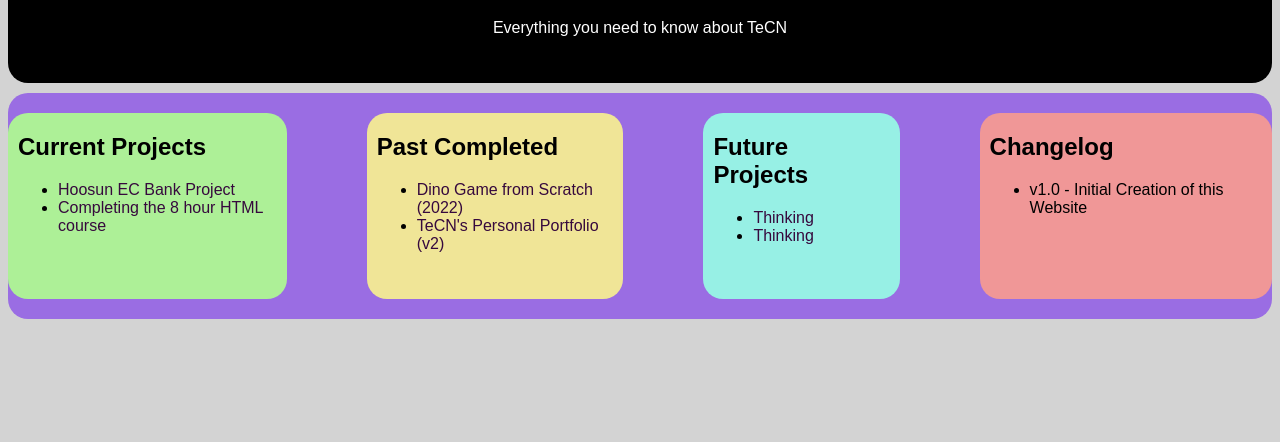
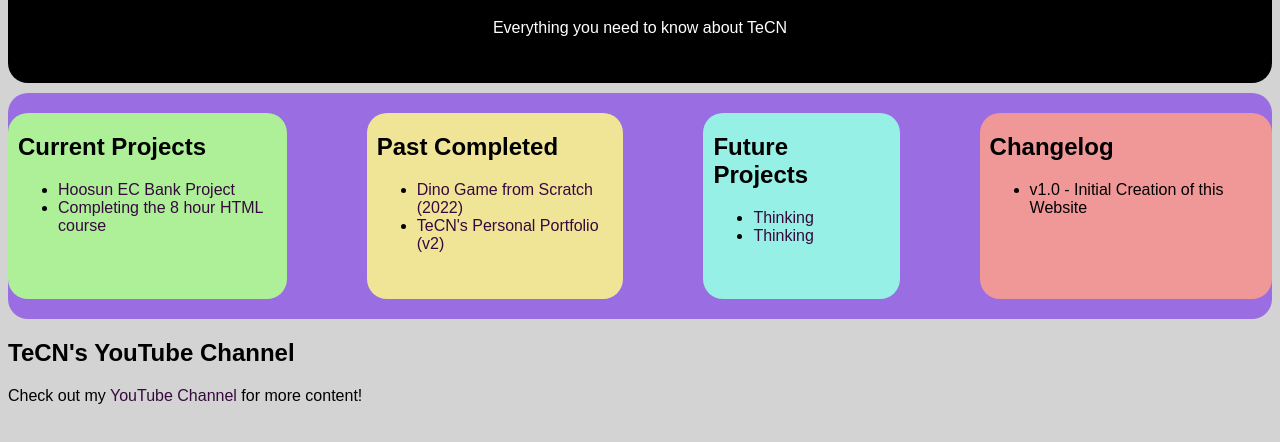
Before and after one commit to Captainnomis/captainnomis.github.io, a plain HTML site: page index.html in a window 1280 px wide. Shown: the part 168-610 px from the top of the page. Drawn offline with Linux system fonts and the light colour scheme.

Commit message:
Added TeCN.png

```diff
--- a/index.html
+++ b/index.html
@@ -37,5 +37,12 @@
                     <li>v1.0 - Initial Creation of this Website</li>
             </div>
         </div>
+        <div class="youtubechannel">
+            <div>
+                <h2>TeCN's YouTube Channel</h2>
+                <p>Check out my  <a href="https://www.youtube.com/@TeCN7" target="_blank"> YouTube Channel</a> for more content!</p>
+
+            </div>
+        </div>
     </body>
 </html>
```
Also changed, not shown: Images/TECN.png (added).
